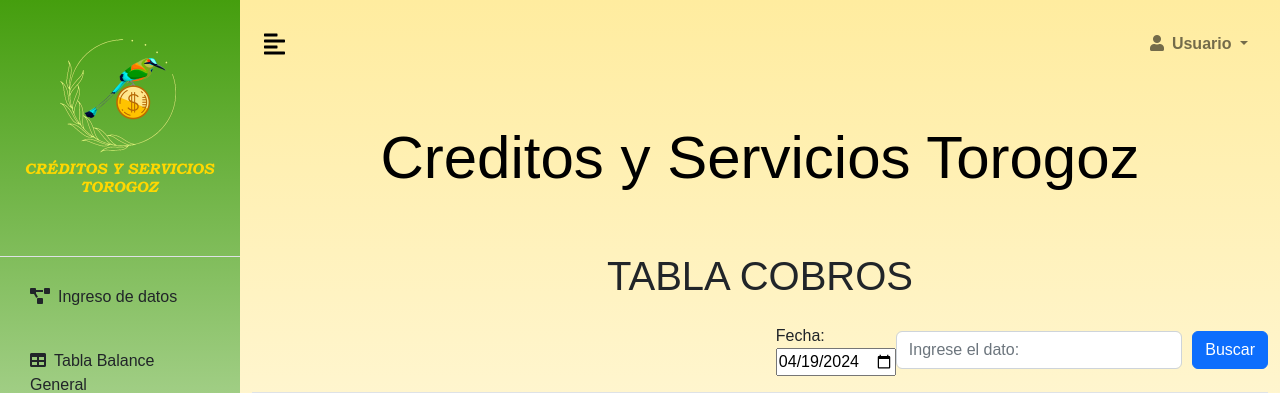
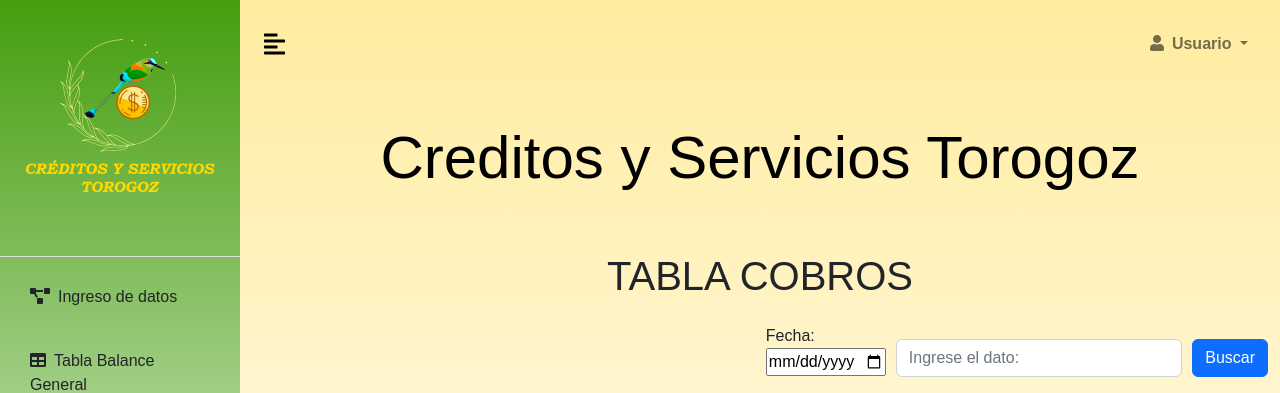
Before and after one commit to MiguelZelaya5/AppCySTorogoz, a Django app: page /tablarutas/ in a window 1280 px wide. Shown: the top 393 px of the page. Run offline with Django 5.2, Linux system fonts and the light colour scheme; the visitor is signed in with stand-in values (Sample User, id 1); data that the repository does not hold is empty; some libraries are stand-ins or nearby versions.

Commit message:
Avance vista 2

```diff
--- a/CySTorogoz/settings.py
+++ b/CySTorogoz/settings.py
@@ -82,7 +82,7 @@ DATABASES = {
         'USER': 'torogoz',
         'PASSWORD': 'Torogoz123',
         'HOST': '127.0.0.1',
-        'PORT': '3307',
+        'PORT': '3306',
     }
 }
 
--- a/TorogozApp/templates/tablarutas.html
+++ b/TorogozApp/templates/tablarutas.html
@@ -8,12 +8,17 @@
             #campo_busqueda {
                 margin-right: 10px;
             }
+
+            #start {
+                margin-right: 10px;
+                margin-bottom: 15px;
+            }
         </style>
 
         <div class="text-right d-flex align-items-center">
             <div>
                 <label for="fecha">Fecha:</label>
-                <input type="date" id="start" name="trip-start" value="2024-04-19" min="2018-01-01" max="2050-12-31" />
+                <input type="date" id="start" name="trip-start" value="2024-04-8" min="2018-01-01" max="2050-12-31" />
             </div>
             <input type="text" class="form-control" id="campo_busqueda" placeholder="Ingrese el dato:" name="fecha">
             <button class="btn btn-primary" id="boton_buscar">Buscar</button>
```
